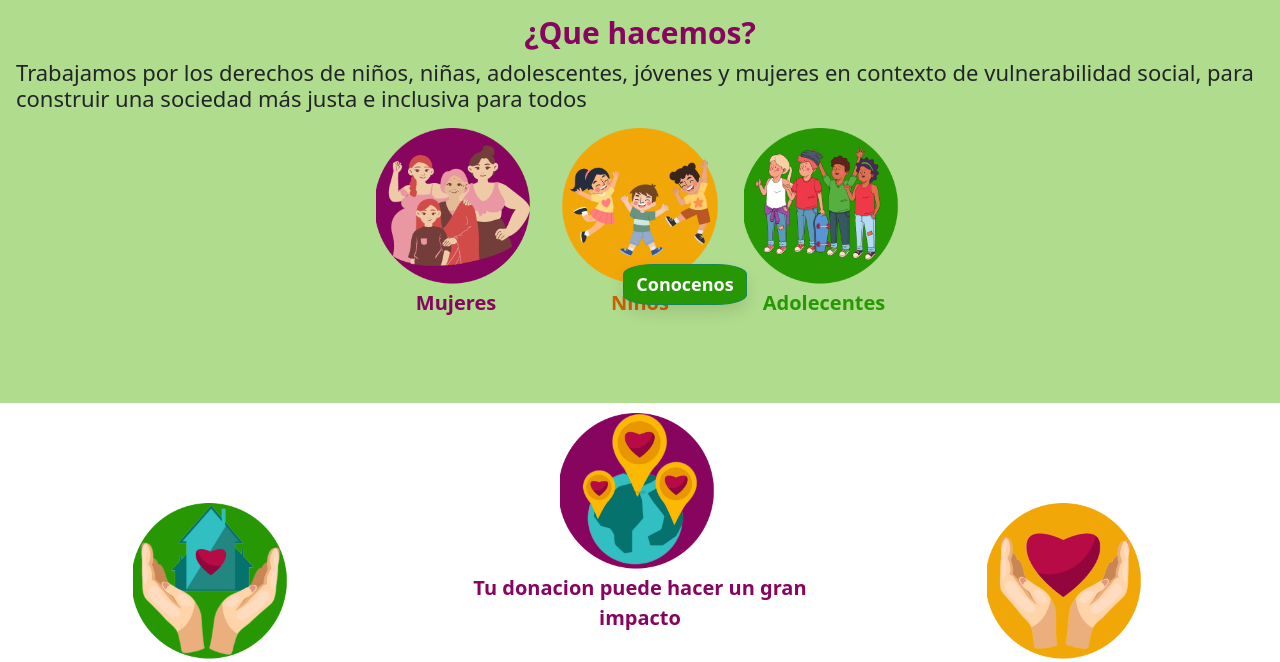
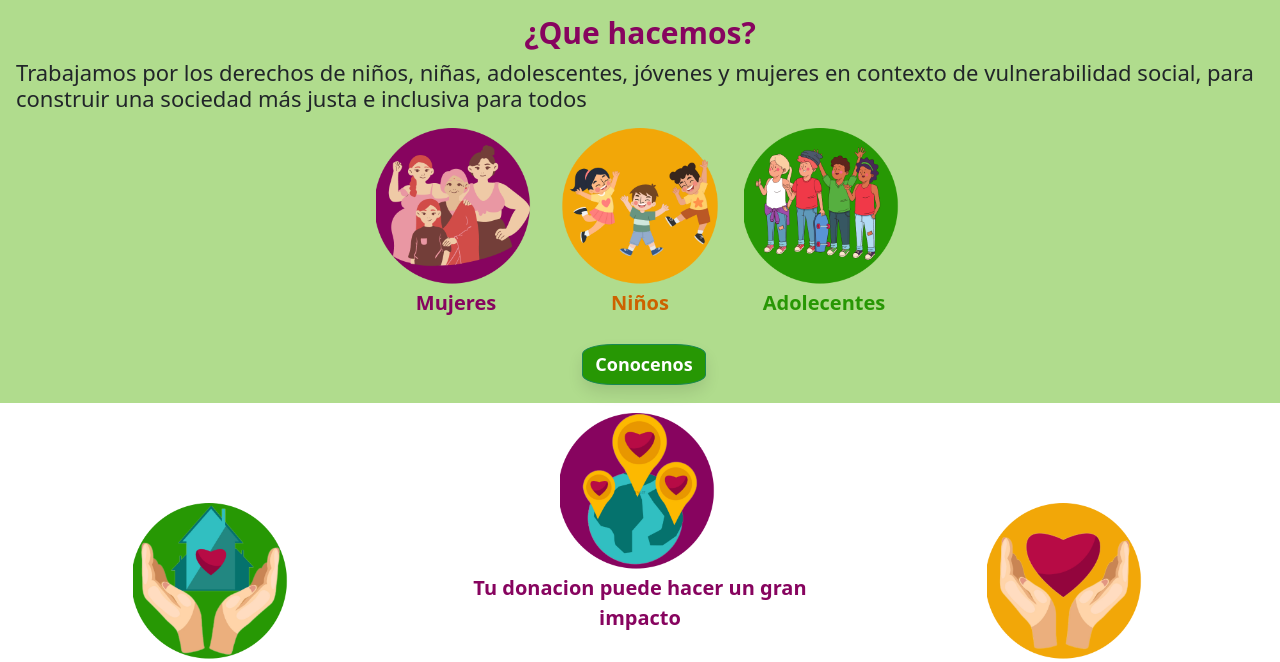
Before and after one commit to programateacademy/corpo-primavera, a Django app: page / in a window 1280 px wide. Shown: the part 1153-1815 px from the top of the page. Run offline with Django 4.2, Linux system fonts and the light colour scheme; some libraries are stand-ins or nearby versions.

Commit message:
fixed the button

```diff
--- a/Primavera/home/templates/home/index.html
+++ b/Primavera/home/templates/home/index.html
@@ -46,7 +46,7 @@
                     <p class="adolescentes-titulo">Adolecentes</p>
                 </div>
         </div>
-        <a class="btn btn-success btn4" href="/about">Conocenos</a>
+        <a class="btn btn-success btn2" href="/about">Conocenos</a>
 </section>
 <!-- Donaciones -->
 <section class="blanco">
--- a/Primavera/home/templates/layaout.html
+++ b/Primavera/home/templates/layaout.html
@@ -19,5 +19,4 @@
     {% endblock %}
 
 
-
 </html>
```
